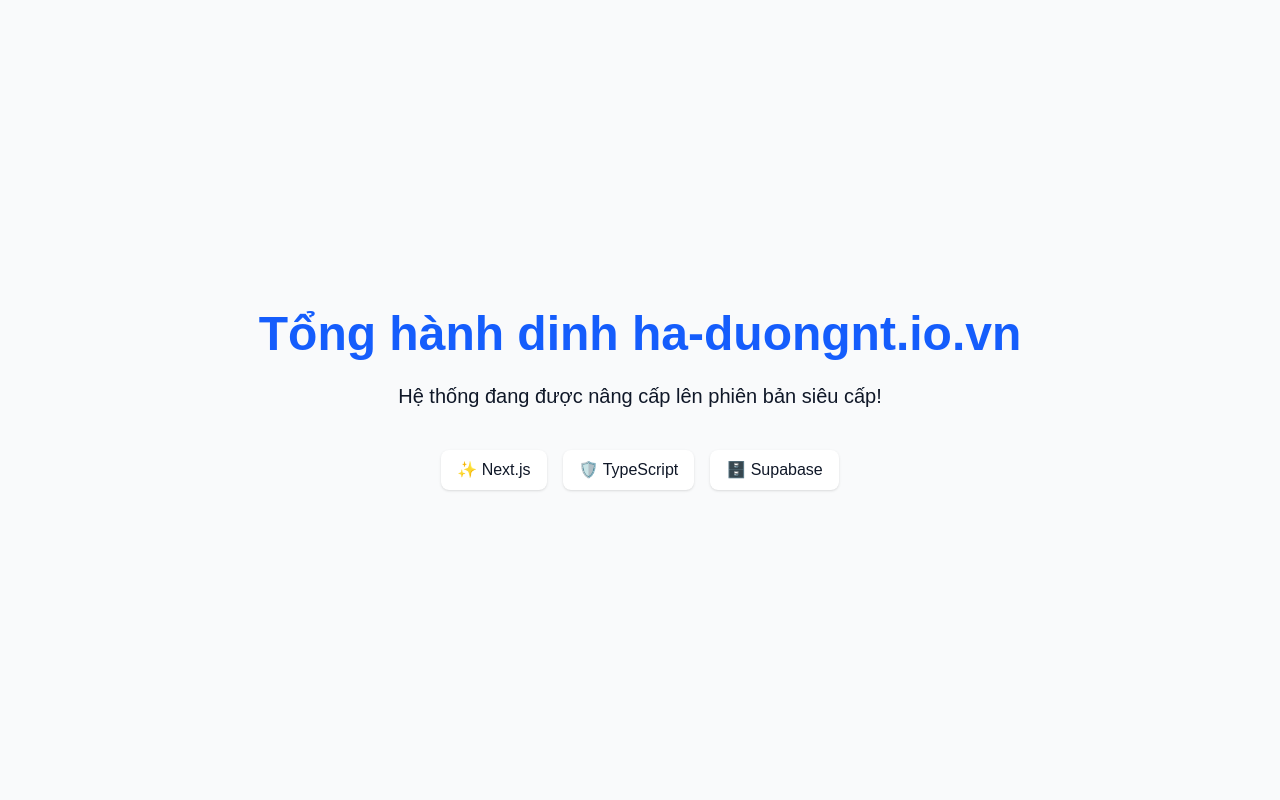
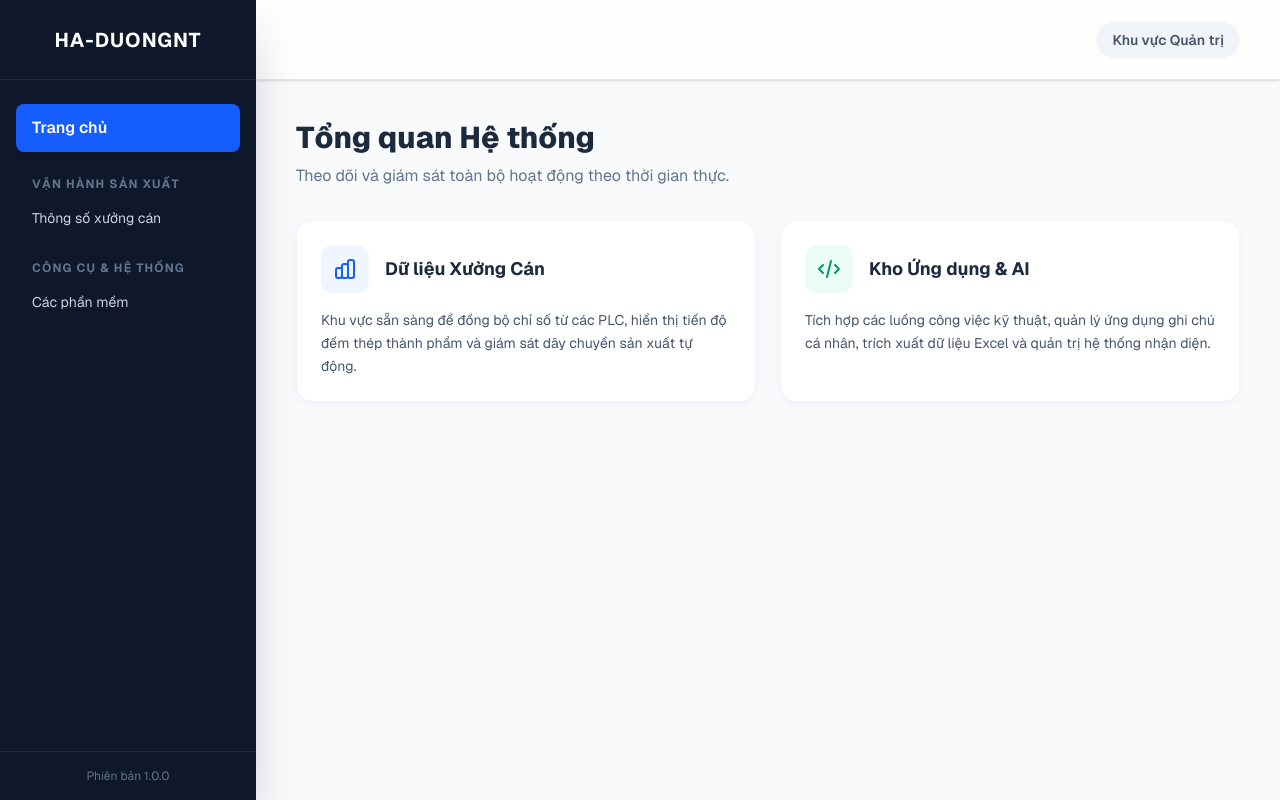
Before and after one commit to thanhduongnmc24-gif/ha-duongnt.io.vn, a Next.js app: page / in a window 1280 px wide. Built offline with nearby package versions, Linux system fonts and the light colour scheme.

Commit message:
Thêm menu

```diff
--- a/app/page.tsx
+++ b/app/page.tsx
@@ -1,19 +1,124 @@
+"use client";
+import { useState } from "react";
+
 export default function Home() {
+  const [isSidebarOpen, setIsSidebarOpen] = useState(false);
+
+  // Hàm bật/tắt menu trên điện thoại
+  const toggleSidebar = () => setIsSidebarOpen(!isSidebarOpen);
+
   return (
-    <main className="flex min-h-screen flex-col items-center justify-center p-24 bg-gray-50 text-gray-900">
-      <div className="max-w-3xl text-center space-y-6">
-        <h1 className="text-5xl font-bold text-blue-600">
-          Tổng hành dinh ha-duongnt.io.vn
-        </h1>
-        <p className="text-xl">
-          Hệ thống đang được nâng cấp lên phiên bản siêu cấp!
-        </p>
-        <div className="flex justify-center gap-4 pt-4">
-          <span className="px-4 py-2 bg-white rounded-lg shadow font-medium">✨ Next.js</span>
-          <span className="px-4 py-2 bg-white rounded-lg shadow font-medium">🛡️ TypeScript</span>
-          <span className="px-4 py-2 bg-white rounded-lg shadow font-medium">🗄️ Supabase</span>
+    <div className="flex h-screen bg-slate-50 font-sans text-slate-800 overflow-hidden">
+
+      {/* NÚT MOBILE: Biểu tượng quyển sách, cố định góc trên bên trái */}
+      <button
+        onClick={toggleSidebar}
+        className="md:hidden fixed top-4 left-4 z-50 p-2 bg-white text-blue-700 rounded-lg shadow-md hover:bg-slate-100 focus:outline-none transition-all"
+        title="Mở menu"
+      >
+        <svg xmlns="http://www.w3.org/2000/svg" className="h-6 w-6" fill="none" viewBox="0 0 24 24" stroke="currentColor">
+          <path strokeLinecap="round" strokeLinejoin="round" strokeWidth={2} d="M12 6.253v13m0-13C10.832 5.477 9.246 5 7.5 5S4.168 5.477 3 6.253v13C4.168 18.477 5.754 18 7.5 18s3.332.477 4.5 1.253m0-13C13.168 5.477 14.754 5 16.5 5c1.747 0 3.332.477 4.5 1.253v13C19.832 18.477 18.246 18 16.5 18c-1.746 0-3.332.477-4.5 1.253" />
+        </svg>
+      </button>
+
+      {/* THANH MENU DỌC (SIDEBAR) */}
+      <aside
+        className={`fixed inset-y-0 left-0 z-40 w-64 bg-slate-900 text-slate-300 transform transition-transform duration-300 ease-in-out md:translate-x-0 md:static md:inset-auto flex flex-col shadow-2xl ${
+          isSidebarOpen ? "translate-x-0" : "-translate-x-full"
+        }`}
+      >
+        {/* Logo/Tiêu đề Sidebar */}
+        <div className="flex items-center justify-center h-20 border-b border-slate-700/50">
+          <h1 className="text-xl font-bold text-white tracking-wider">HA-DUONGNT</h1>
         </div>
-      </div>
-    </main>
+
+        {/* Danh sách các mục */}
+        <nav className="flex-1 px-4 py-6 space-y-6 overflow-y-auto">
+          {/* Nút Trang chủ */}
+          <div>
+            <a href="#" className="flex items-center px-4 py-3 bg-blue-600 text-white rounded-lg shadow-sm hover:bg-blue-500 transition-colors">
+              <span className="font-semibold">Trang chủ</span>
+            </a>
+          </div>
+
+          {/* Mục 1 */}
+          <div>
+            <p className="px-4 text-xs font-bold text-slate-500 uppercase tracking-widest mb-2">Vận hành sản xuất</p>
+            <a href="#" className="flex items-center px-4 py-2 hover:bg-slate-800 hover:text-white rounded-md transition-colors">
+              <span className="text-sm">Thông số xưởng cán</span>
+            </a>
+          </div>
+
+          {/* Mục 2 */}
+          <div>
+            <p className="px-4 text-xs font-bold text-slate-500 uppercase tracking-widest mb-2">Công cụ & Hệ thống</p>
+            <a href="#" className="flex items-center px-4 py-2 hover:bg-slate-800 hover:text-white rounded-md transition-colors">
+              <span className="text-sm">Các phần mềm</span>
+            </a>
+          </div>
+        </nav>
+
+        {/* Footer Sidebar */}
+        <div className="p-4 border-t border-slate-700/50 text-center text-xs text-slate-500">
+          Phiên bản 1.0.0
+        </div>
+      </aside>
+
+      {/* LỚP PHỦ MÀN HÌNH MỜ (Chỉ xuất hiện trên Mobile khi mở Sidebar) */}
+      {isSidebarOpen && (
+        <div
+          className="fixed inset-0 bg-black/40 backdrop-blur-sm z-30 md:hidden transition-opacity"
+          onClick={toggleSidebar}
+        ></div>
+      )}
+
+      {/* KHU VỰC NỘI DUNG CHÍNH */}
+      <main className="flex-1 overflow-y-auto w-full flex flex-col">
+        {/* Thanh Header trên cùng */}
+        <header className="h-20 bg-white/80 backdrop-blur-md shadow-sm flex items-center justify-end px-6 md:px-10 sticky top-0 z-20 border-b border-slate-200">
+            <span className="text-sm font-semibold text-slate-600 bg-slate-100 px-4 py-2 rounded-full">Khu vực Quản trị</span>
+        </header>
+
+        {/* Bảng điều khiển (Dashboard) */}
+        <div className="p-6 md:p-10 max-w-7xl mx-auto w-full flex-1">
+          <div className="mb-8 pl-12 md:pl-0">
+             {/* Căn lề trái thêm một chút trên mobile để tránh đè vào nút quyển sách */}
+            <h2 className="text-3xl font-extrabold text-slate-800">Tổng quan Hệ thống</h2>
+            <p className="text-slate-500 mt-2">Theo dõi và giám sát toàn bộ hoạt động theo thời gian thực.</p>
+          </div>
+
+          <div className="grid grid-cols-1 md:grid-cols-2 lg:grid-cols-2 gap-6">
+
+            {/* Thẻ hiển thị 1 */}
+            <div className="bg-white p-6 rounded-2xl shadow-[0_2px_10px_-3px_rgba(6,81,237,0.1)] border border-slate-100 hover:shadow-lg transition-shadow duration-300">
+              <div className="flex items-center gap-4 mb-4">
+                <div className="p-3 bg-blue-50 text-blue-600 rounded-xl">
+                   <svg xmlns="http://www.w3.org/2000/svg" className="h-6 w-6" fill="none" viewBox="0 0 24 24" stroke="currentColor"><path strokeLinecap="round" strokeLinejoin="round" strokeWidth={2} d="M9 19v-6a2 2 0 00-2-2H5a2 2 0 00-2 2v6a2 2 0 002 2h2a2 2 0 002-2zm0 0V9a2 2 0 012-2h2a2 2 0 012 2v10m-6 0a2 2 0 002 2h2a2 2 0 002-2m0 0V5a2 2 0 012-2h2a2 2 0 012 2v14a2 2 0 01-2 2h-2a2 2 0 01-2-2z" /></svg>
+                </div>
+                <h3 className="text-lg font-bold text-slate-800">Dữ liệu Xưởng Cán</h3>
+              </div>
+              <p className="text-sm text-slate-600 leading-relaxed">
+                Khu vực sẵn sàng để đồng bộ chỉ số từ các PLC, hiển thị tiến độ đếm thép thành phẩm và giám sát dây chuyền sản xuất tự động.
+              </p>
+            </div>
+
+            {/* Thẻ hiển thị 2 */}
+            <div className="bg-white p-6 rounded-2xl shadow-[0_2px_10px_-3px_rgba(6,81,237,0.1)] border border-slate-100 hover:shadow-lg transition-shadow duration-300">
+              <div className="flex items-center gap-4 mb-4">
+                <div className="p-3 bg-emerald-50 text-emerald-600 rounded-xl">
+                  <svg xmlns="http://www.w3.org/2000/svg" className="h-6 w-6" fill="none" viewBox="0 0 24 24" stroke="currentColor"><path strokeLinecap="round" strokeLinejoin="round" strokeWidth={2} d="M10 20l4-16m4 4l4 4-4 4M6 16l-4-4 4-4" /></svg>
+                </div>
+                <h3 className="text-lg font-bold text-slate-800">Kho Ứng dụng & AI</h3>
+              </div>
+              <p className="text-sm text-slate-600 leading-relaxed">
+                Tích hợp các luồng công việc kỹ thuật, quản lý ứng dụng ghi chú cá nhân, trích xuất dữ liệu Excel và quản trị hệ thống nhận diện.
+              </p>
+            </div>
+
+          </div>
+        </div>
+      </main>
+
+    </div>
   );
 }
```
